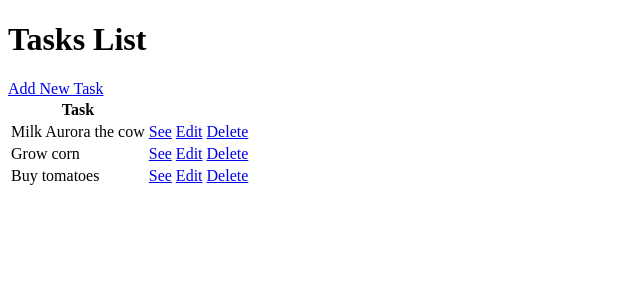
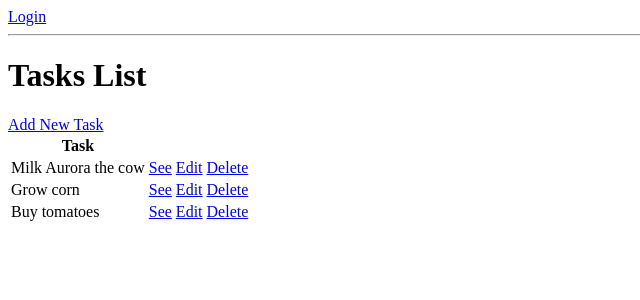
Before and after one commit to kleecollage/Python-Fundamentals, a Django app: page / in a window 1280 px wide. Shown: the top 300 px of the page, without its empty margins (0-640 px from the left). Run offline with Django 5.2, Linux system fonts and the light colour scheme; data comes from the database, SQL or seed files in the repository; both versions use the stored data as it was after the commit.

Commit message:
feat(login, logout): Implement login view and logout

```diff
--- /dev/null
+++ b/Day16/src/WebProject/base/templates/base/login.html
@@ -0,0 +1,6 @@
+<h1>Login</h1>
+<form method="POST">
+    {% csrf_token %}
+    {{ form.as_p }}
+    <button type="submit">Login</button>
+</form>
--- a/Day16/src/WebProject/base/templates/base/task_list.html
+++ b/Day16/src/WebProject/base/templates/base/task_list.html
@@ -1,10 +1,14 @@
-<!DOCTYPE html>
-<html lang="en">
-<head>
-    <meta charset="UTF-8">
-    <title>Tasks</title>
-</head>
-<body>
+{% if request.user.is_authenticated %}
+    <p>{{ request.user }}</p>
+    <form action="{% url 'logout' %}" method="post">
+        {% csrf_token %}
+        <input type="submit" value="Logout"/>
+    </form>
+{% else %}
+    <a href="{% url 'login' %}">Login</a>
+{% endif %}
+<hr />
+
 <h1>Tasks List</h1>
 <a href="{% url 'create' %}">Add New Task</a>
 <table>
@@ -27,5 +31,3 @@
         <p>No tasks yet.</p>
     {% endfor %}
 </table>
-</body>
-</html>
--- a/Day16/src/WebProject/base/urls.py
+++ b/Day16/src/WebProject/base/urls.py
@@ -1,8 +1,11 @@
 from django.urls import path
 from . import views
-from .views import ListTasks, DetailTask, CreateTask, UpdateTask, DeleteTask
+from .views import ListTasks, DetailTask, CreateTask, UpdateTask, DeleteTask, Login
+from django.contrib.auth.views import LogoutView
 
 urlpatterns = [
+    path('login/', Login.as_view(), name='login'),
+    path('logout/', LogoutView.as_view(next_page='login'), name='logout'),
     path('', ListTasks.as_view(), name='tasks'),
     path('task/<int:pk>', DetailTask.as_view(), name='details'),
     path('create-task/', CreateTask.as_view(), name='create'),
--- a/Day16/src/WebProject/base/views.py
+++ b/Day16/src/WebProject/base/views.py
@@ -3,6 +3,7 @@ from django.http import HttpResponse
 from django.views.generic.list import ListView
 from django.views.generic.detail import DetailView
 from django.views.generic.edit import CreateView, UpdateView, DeleteView
+from django.contrib.auth.views import LoginView
 from django.urls import reverse_lazy
 from base.models import Task
 
@@ -11,6 +12,13 @@ from base.models import Task
 # TEST SERVER
 # def tasks_list(task):
 #     return HttpResponse('Tasks List')
+
+class Login(LoginView):
+    template_name = "base/login.html"
+    field = '__all__'
+    redirect_authenticated_user = True
+    def get_success_url(self):
+        return reverse_lazy('tasks')
 
 class ListTasks(ListView):
     model = Task
```
Also changed, not shown: Day16/src/WebProject/WebProject/settings.py (+4 -3 lines), Day16/src/WebProject/db.sqlite3. Lines whose indentation alone changed are shown as unchanged.
